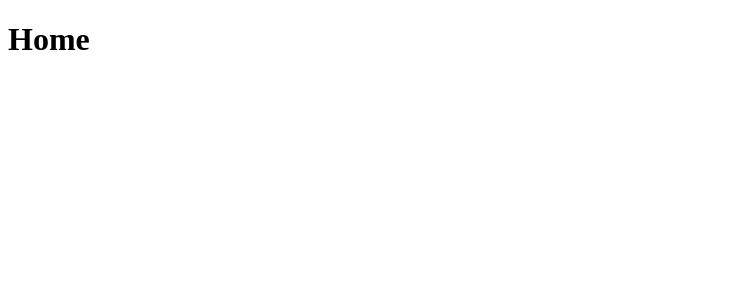
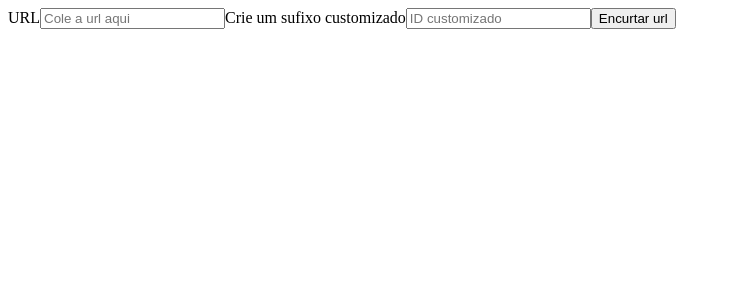
Before and after one commit to tinu-be/client, a React (Create React App) app: page / in a window 1280 px wide. Shown: the top 300 px of the page, without its empty margins (0-731 px from the left). Built offline with nearby package versions, Linux system fonts and the light colour scheme; no server answers.

Commit message:
Create sample form base to create short url

```diff
--- a/src/pages/Home/index.js
+++ b/src/pages/Home/index.js
@@ -1,7 +1,42 @@
-import React from 'react';
+import React, { useState } from 'react';
+import api from '../../services/api';
 
 function Home() {
-    return <h1>Home</h1>;
+    console.log(process.env);
+    const [shortUrl, setshortUrl] = useState('');
+
+    async function handleSubmit(e) {
+        e.preventDefault();
+
+        const longUrl = document.querySelector('#longUrl').value;
+        const  customID = document.querySelector('#customID').value;
+
+        const response = await api.post('/api/shorten', {
+            longUrl,
+            customID
+        });
+
+        const { shortUrl } = response.data;
+        setshortUrl(shortUrl);
+    }
+
+    return (
+        <>
+            <form>
+                <label htmlFor="longUrl">URL</label>
+                <input type="text" id="longUrl" placeholder="Cole a url aqui"/>
+
+                <label htmlFor="customID">Crie um sufixo customizado</label>
+                <input type="text" id="customID" placeholder="ID customizado"/>
+
+                <button onClick={ handleSubmit }>Encurtar url</button>
+            </form>
+
+            <div id="url-shortened">
+                { shortUrl }
+            </div>
+        </>
+    );
 }
 
 export default Home;
--- /dev/null
+++ b/src/services/api/index.js
@@ -0,0 +1,8 @@
+import axios from 'axios';
+
+const api = axios.create({
+    baseURL: process.env.REACT_APP_API_URL,
+    timeout: 3000
+});
+
+export default api;
```
Also changed, not shown: 2 other files (tests, documents, lock files or other folders).
